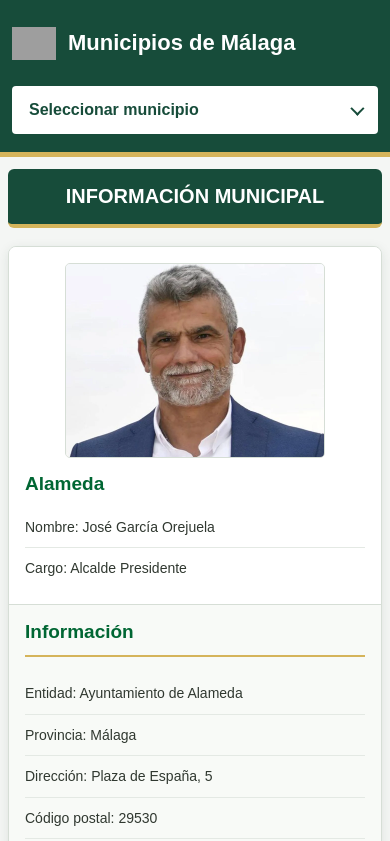
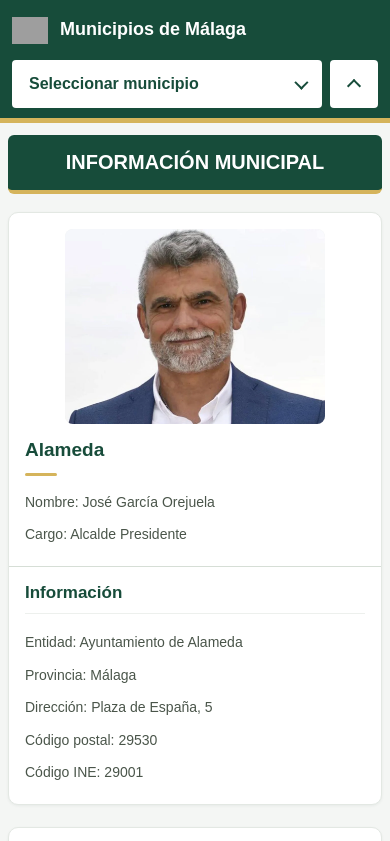
Before and after one commit to LoliCSharp3000/Proyecto-Lenguaje-de-Marcas, a plain HTML site: page index.html in a window 390 px wide. Shown: the top 841 px of the page. Drawn offline with Linux system fonts and the light colour scheme; grey boxes are pictures that could not be loaded.

Commit message:
Añadir el boton de volver al inicio

```diff
--- a/index.html
+++ b/index.html
@@ -9,7 +9,7 @@
     <link rel="stylesheet" href="style.css">
 </head>
 
-<body>
+<body id="inicio">
 
     <header class="cabecera">
         <div class="identidad-provincia">
@@ -28,6 +28,10 @@
                 </ul>
             </details>
         </nav>
+
+        <a class="volver-arriba" href="#inicio" aria-label="Volver arriba">
+            <span class="volver-texto">Volver arriba</span>
+        </a>
     </header>
 
     <main class="contenedor">
@@ -141,5 +145,14 @@
         </div>
     </footer>
 
+    <script>
+        // Cierra el desplegable al elegir un municipio para que no tape su tarjeta
+        document.querySelectorAll(".selector-municipio a").forEach(function (enlace) {
+            enlace.addEventListener("click", function () {
+                enlace.closest("details").removeAttribute("open");
+            });
+        });
+    </script>
+
 </body>
 </html>
--- a/style.css
+++ b/style.css
@@ -10,11 +10,14 @@ body {
 }
 
 .cabecera {
+    position: sticky;
+    top: 0;
+    z-index: 10;
     display: grid;
-    grid-template-columns: minmax(0, 1fr) minmax(240px, 320px);
+    grid-template-columns: minmax(0, 1fr) minmax(240px, 320px) auto;
     align-items: center;
-    gap: 30px;
-    padding: 18px max(24px, calc((100% - 1100px) / 2));
+    gap: 20px;
+    padding: 10px max(24px, calc((100% - 1100px) / 2));
     background: #174c3a;
     border-bottom: 5px solid #d5b45b;
 }
@@ -28,8 +31,8 @@ body {
 
 .logo-provincia {
     display: block;
-    width: 62px;
-    height: 74px;
+    width: 48px;
+    height: 58px;
     flex: 0 0 auto;
     object-fit: contain;
 }
@@ -37,7 +40,7 @@ body {
 .cabecera h1 {
     margin: 0;
     color: #ffffff;
-    font-size: 30px;
+    font-size: 28px;
     font-weight: 600;
     line-height: 1.2;
 }
@@ -129,6 +132,41 @@ body {
     outline: none;
 }
 
+/* Botón de volver arriba */
+.volver-arriba {
+    display: inline-flex;
+    align-items: center;
+    justify-content: center;
+    gap: 10px;
+    min-height: 48px;
+    padding: 12px 16px;
+    color: #174c3a;
+    background: #ffffff;
+    font-weight: bold;
+    text-decoration: none;
+    border: 1px solid rgba(255, 255, 255, 0.75);
+    border-radius: 4px;
+    transition: background 0.2s ease, box-shadow 0.2s ease;
+}
+
+.volver-arriba::before {
+    width: 8px;
+    height: 8px;
+    border-top: 2px solid currentColor;
+    border-left: 2px solid currentColor;
+    content: "";
+    transform: translateY(2px) rotate(45deg);
+}
+
+.volver-arriba:hover {
+    background: #f5f0e2;
+}
+
+.volver-arriba:focus-visible {
+    outline: none;
+    box-shadow: 0 0 0 3px #d5b45b;
+}
+
 /* Contenedor general */
 .contenedor {
     max-width: 1100px;
@@ -149,31 +187,34 @@ body {
     margin-bottom: 18px;
 }
 
-/* Cada municipio */
+/* Cada municipio (tarjeta) */
+html {
+    scroll-behavior: smooth;
+}
+
 .fila {
     display: grid;
     grid-template-columns: repeat(2, minmax(0, 1fr));
     overflow: hidden;
     background: #ffffff;
-    border: 1px solid #d6ded6;
-    border-radius: 8px;
-    box-shadow: 0 3px 12px rgba(25, 55, 39, 0.1);
-    transition: box-shadow 0.2s ease, transform 0.2s ease;
+    border: 1px solid #e3e8e3;
+    border-radius: 10px;
+    box-shadow: 0 1px 3px rgba(25, 55, 39, 0.06);
+    scroll-margin-top: 105px;
 }
 
 .fila + .fila {
-    margin-top: 18px;
+    margin-top: 22px;
 }
 
 /* Columna de datos y fotografía */
 .datos {
     display: grid;
     grid-template-columns: 185px 1fr;
-    gap: 22px;
+    gap: 24px;
     align-items: center;
-    padding: 24px;
-    border-right: 1px solid #d6ded6;
-    background: #ffffff;
+    padding: 26px;
+    border-right: 1px solid #edf0ed;
 }
 
 /* Fotografía */
@@ -181,8 +222,7 @@ body {
     width: 170px;
     height: 195px;
     overflow: hidden;
-    border: 1px solid #d6ded6;
-    border-radius: 5px;
+    border-radius: 8px;
     background: #f0f3f0;
 }
 
@@ -195,40 +235,45 @@ body {
 
 /* Nombre del municipio */
 .datos-texto h2 {
-    margin: 0 0 18px;
-    color: #006633;
-    font-size: 20px;
+    margin: 0 0 14px;
+    color: #174c3a;
+    font-size: 21px;
     font-weight: bold;
     line-height: 1.3;
+}
+
+.datos-texto h2::after {
+    display: block;
+    width: 32px;
+    height: 3px;
+    margin-top: 10px;
+    border-radius: 2px;
+    background: #d5b45b;
+    content: "";
 }
 
 /* Textos */
 .datos-texto p,
 .informacion p {
     margin: 0;
-    padding: 9px 0;
+    padding: 5px 0;
+    color: #4a554a;
     font-size: 14px;
     line-height: 1.6;
     overflow-wrap: anywhere;
 }
 
-.datos-texto p + p,
-.informacion p + p {
-    border-top: 1px solid #e4e9e4;
-}
-
 /* Columna de información */
 .informacion {
-    padding: 24px 28px;
-    background: #f8faf7;
+    padding: 26px 30px;
 }
 
 .informacion h2 {
-    margin: 0 0 16px;
-    color: #006633;
-    font-size: 19px;
-    border-bottom: 2px solid #d5b45b;
-    padding-bottom: 12px;
+    margin: 0 0 12px;
+    padding-bottom: 10px;
+    color: #174c3a;
+    font-size: 17px;
+    border-bottom: 1px solid #edf0ed;
 }
 
 /* Etiquetas de los campos */
@@ -237,15 +282,31 @@ body {
     font-weight: bold;
 }
 
-/* Efecto discreto al pasar el ratón */
-.fila:hover {
-    box-shadow: 0 8px 20px rgba(25, 55, 39, 0.16);
-    transform: translateY(-2px);
+/* Al elegir un municipio en el menú, su tarjeta se marca y se aclara un momento */
+.fila:target {
+    border-color: #d5b45b;
+    box-shadow: 0 6px 18px rgba(25, 55, 39, 0.12);
+    animation: resaltar 1.6s ease-out;
 }
 
-.fila:hover .datos,
-.fila:hover .informacion {
-    background: #f5f9f4;
+@keyframes resaltar {
+    from {
+        background: #fbf6e6;
+    }
+
+    to {
+        background: #ffffff;
+    }
+}
+
+@media (prefers-reduced-motion: reduce) {
+    html {
+        scroll-behavior: auto;
+    }
+
+    .fila:target {
+        animation: none;
+    }
 }
 
 .pie-pagina {
@@ -292,23 +353,24 @@ body {
 /* Adaptación a móviles */
 @media (max-width: 700px) {
     .cabecera {
-        grid-template-columns: 1fr;
-        gap: 18px;
-        padding: 18px 16px 20px;
+        grid-template-columns: minmax(0, 1fr) auto;
+        gap: 10px;
+        padding: 10px 16px 12px;
     }
 
     .identidad-provincia {
+        grid-column: 1 / -1;
         justify-content: center;
-        gap: 14px;
+        gap: 12px;
     }
 
     .logo-provincia {
-        width: 50px;
-        height: 60px;
+        width: 40px;
+        height: 48px;
     }
 
     .cabecera h1 {
-        font-size: 24px;
+        font-size: 20px;
     }
 
     .contenedor {
@@ -317,6 +379,7 @@ body {
 
     .fila {
         grid-template-columns: 1fr;
+        scroll-margin-top: 150px;
     }
 
     .datos {
@@ -334,10 +397,6 @@ body {
     .informacion {
         padding: 18px 20px;
         border-top: 1px solid #d6ded6;
-    }
-
-    .fila:hover {
-        transform: none;
     }
 
     .pie-pagina {
@@ -359,8 +418,8 @@ body {
 
 @media (max-width: 480px) {
     .cabecera {
-        gap: 16px;
-        padding: 16px 12px 18px;
+        gap: 8px;
+        padding: 8px 12px 10px;
     }
 
     .identidad-provincia {
@@ -369,12 +428,21 @@ body {
     }
 
     .logo-provincia {
-        width: 44px;
-        height: 54px;
+        width: 36px;
+        height: 44px;
     }
 
     .cabecera h1 {
-        font-size: 22px;
+        font-size: 18px;
+    }
+
+    .volver-texto {
+        display: none;
+    }
+
+    .volver-arriba {
+        width: 48px;
+        padding: 0;
     }
 
     .contenedor {
```
